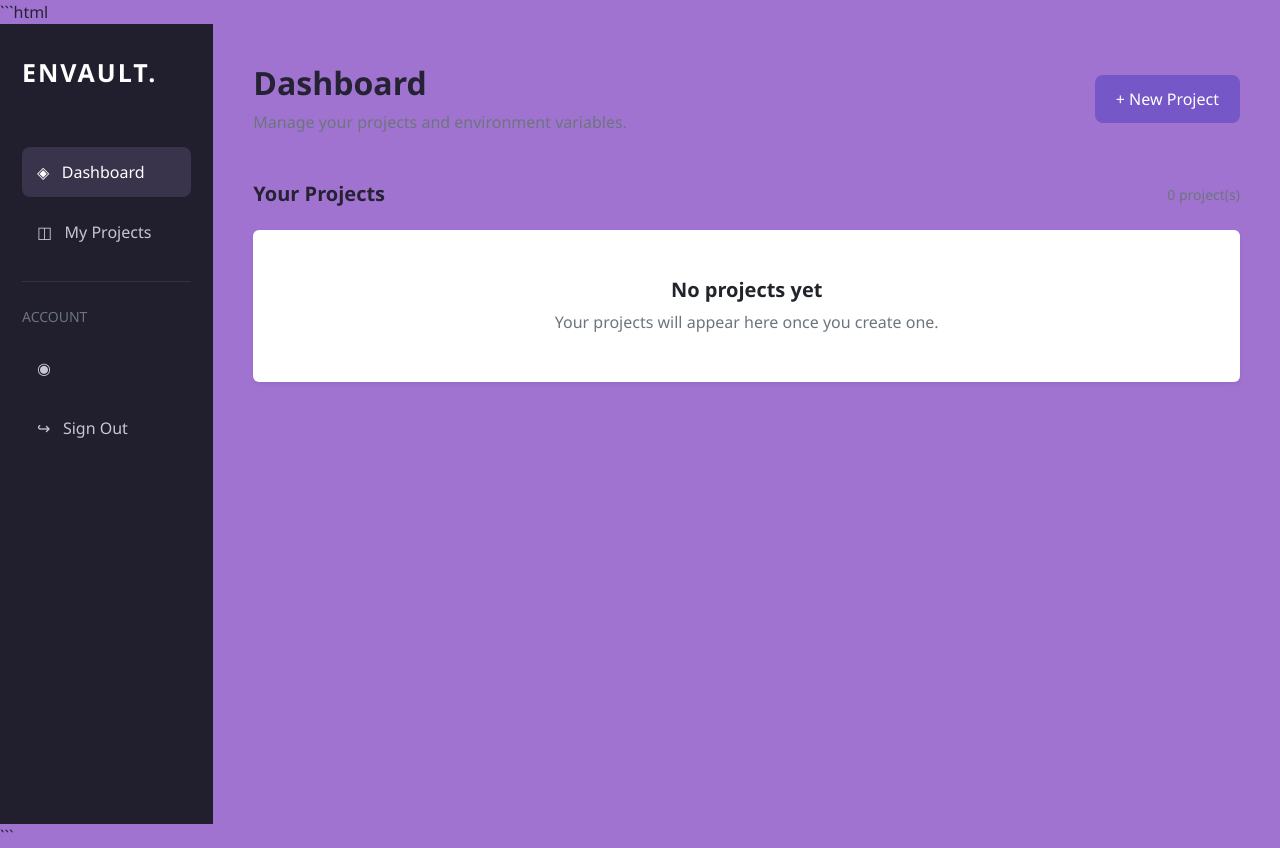
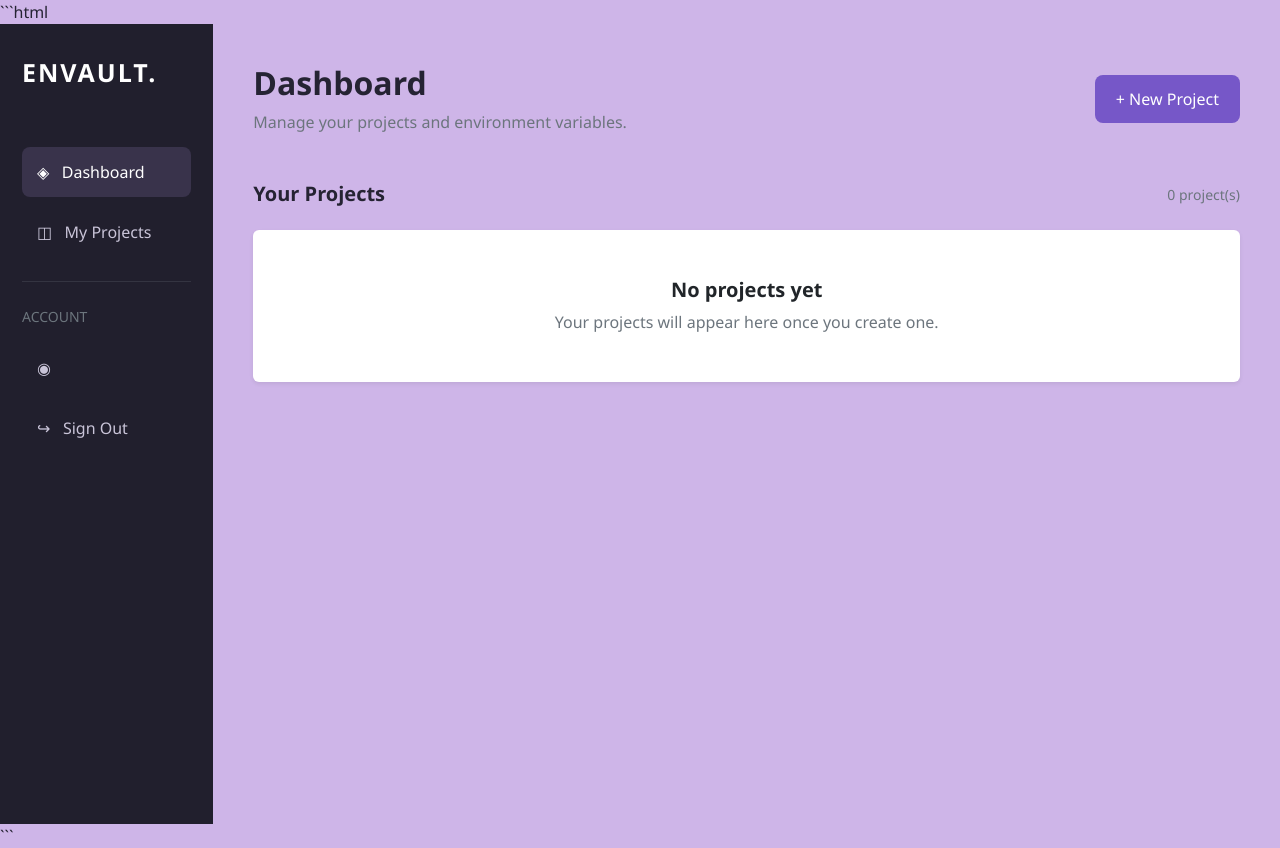
Before and after one commit to munazza00/Envault, a Django app: template projects/templates/projects/dashboard.html in a window 1280 px wide. Run offline with Django 3.2, Linux system fonts and the light colour scheme; the template is opened without the code that fills it, so the values that code supplies are empty.

Commit message:
Update dashboard background color

```diff
--- a/projects/templates/projects/dashboard.html
+++ b/projects/templates/projects/dashboard.html
@@ -10,7 +10,7 @@
 
     <style>
         body {
-            background:  #a173d1;
+            background:  #ceb5e8;
             font-family: 'Segoe UI', sans-serif;
             color: #252333;
         }
--- a/projects/views.py
+++ b/projects/views.py
@@ -37,7 +37,7 @@
 
     return render(
         request,
-        "projects/detail.html",
+        "projects/dashboard.html",
         {
             "project": project,
             "environments": environments,
```
